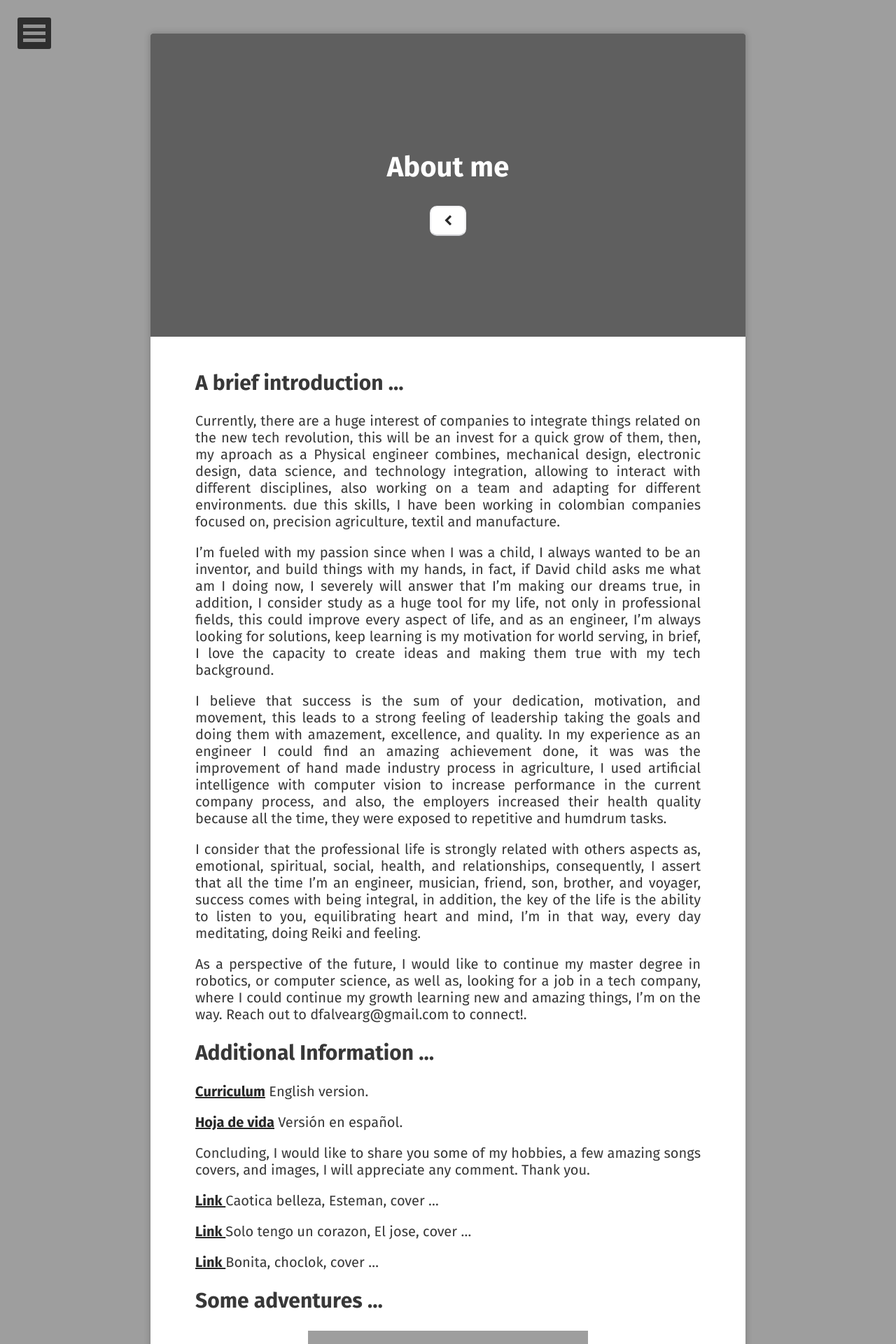
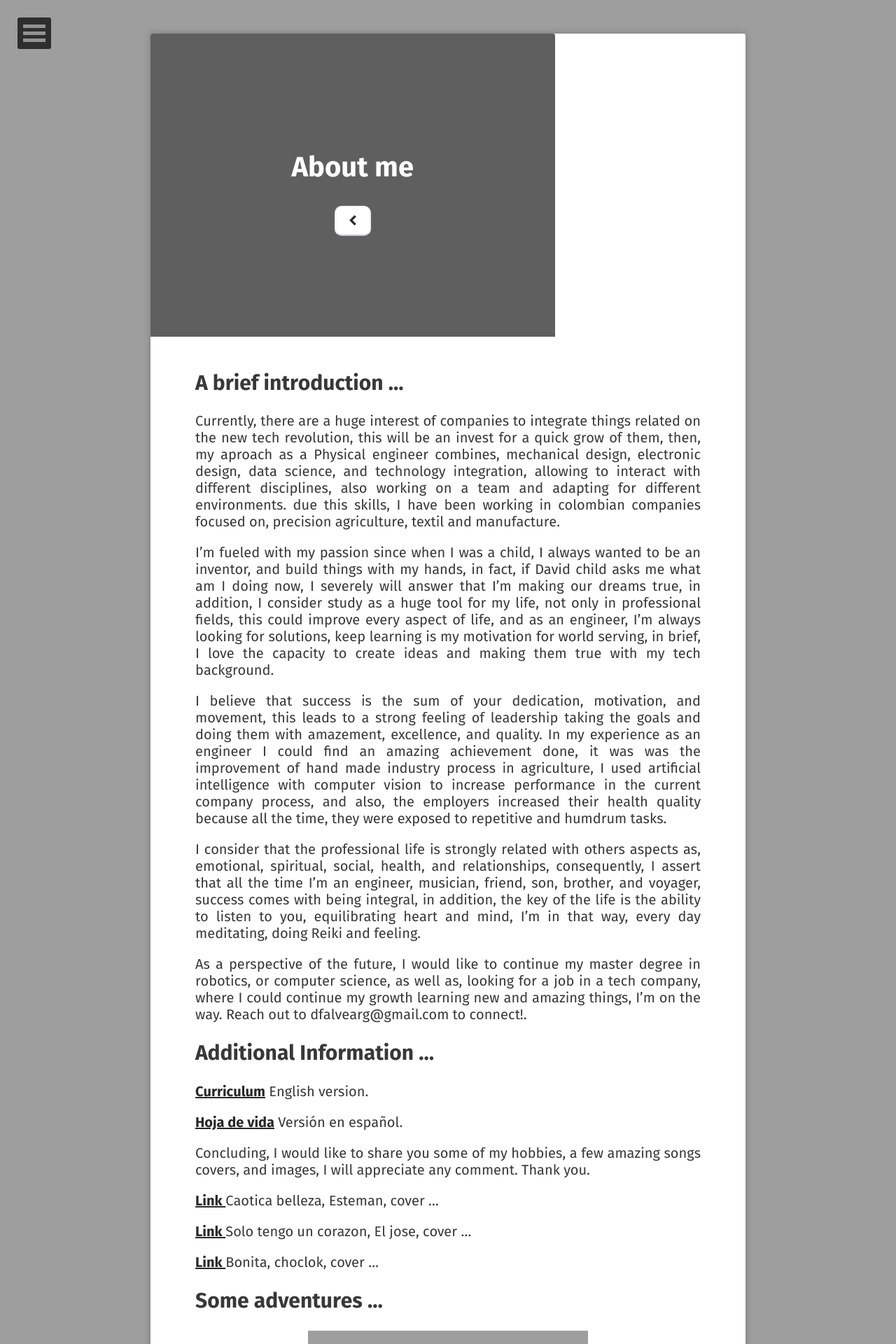
Before and after one commit to dfalveargOT/dfalveargOT.github.io, a Jekyll site: the page built from about/index.md, in a window 1280 px wide. Shown: the top 1920 px of the page at 70% size. Built offline with Jekyll 4.4.1, drawn with Linux system fonts in a browser that asks for light colours; some web fonts are replaced; grey boxes are pictures that could not be loaded.

Commit message:
Add files via upload

```diff
--- a/_sass/site.scss
+++ b/_sass/site.scss
@@ -88,7 +88,7 @@ body {
 	@include transition(.5s);
     opacity: 0.1;
 	@media #{$small} {
-		width: 90%;
+		width: 60%;
 	    box-shadow: none;
 	}
 	@media #{$medium} {
@@ -231,6 +231,10 @@ header .entry-meta {
         background-color: rgba($black, 0.6);
         background-blend-mode: multiply;
         background-position: center center;
+
+        max-height: 80%;
+        max-width: 80%;
+        height: auto;
     }
     @media #{$medium} {
         color: white;
@@ -242,6 +246,10 @@ header .entry-meta {
         background-color: rgba($black, 0.6);
         background-blend-mode: multiply;
         background-position: center center;
+
+        max-height: 80%;
+        max-width: 80%;
+        height: auto;
     }
     @media #{$notsmall} {
         color: white;
@@ -253,5 +261,9 @@ header .entry-meta {
         background-color: rgba($black, 0.4);
         background-blend-mode: multiply;
         background-position: center center;
+
+        max-height: 80%;
+        max-width: 80%;
+        height: auto;
     }
 }
```
